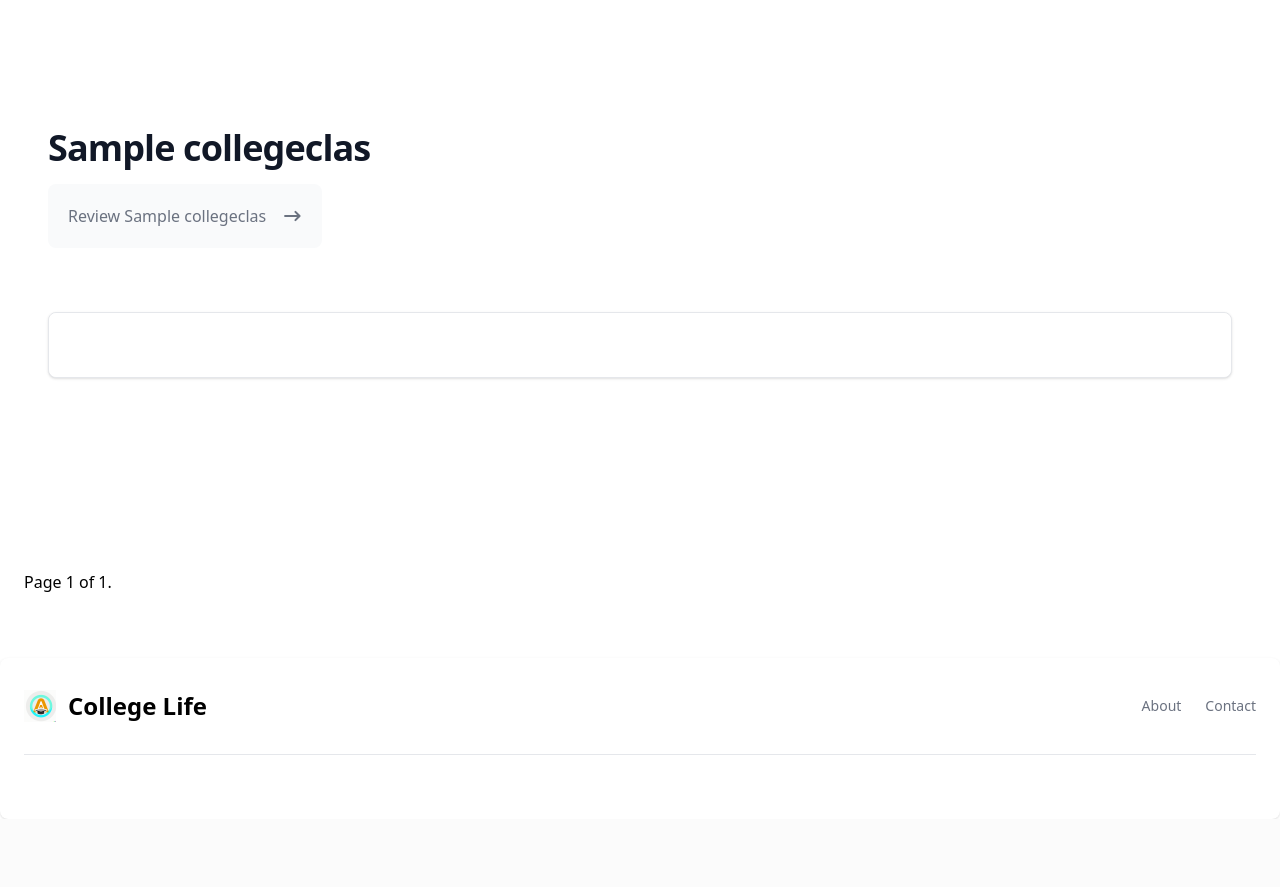
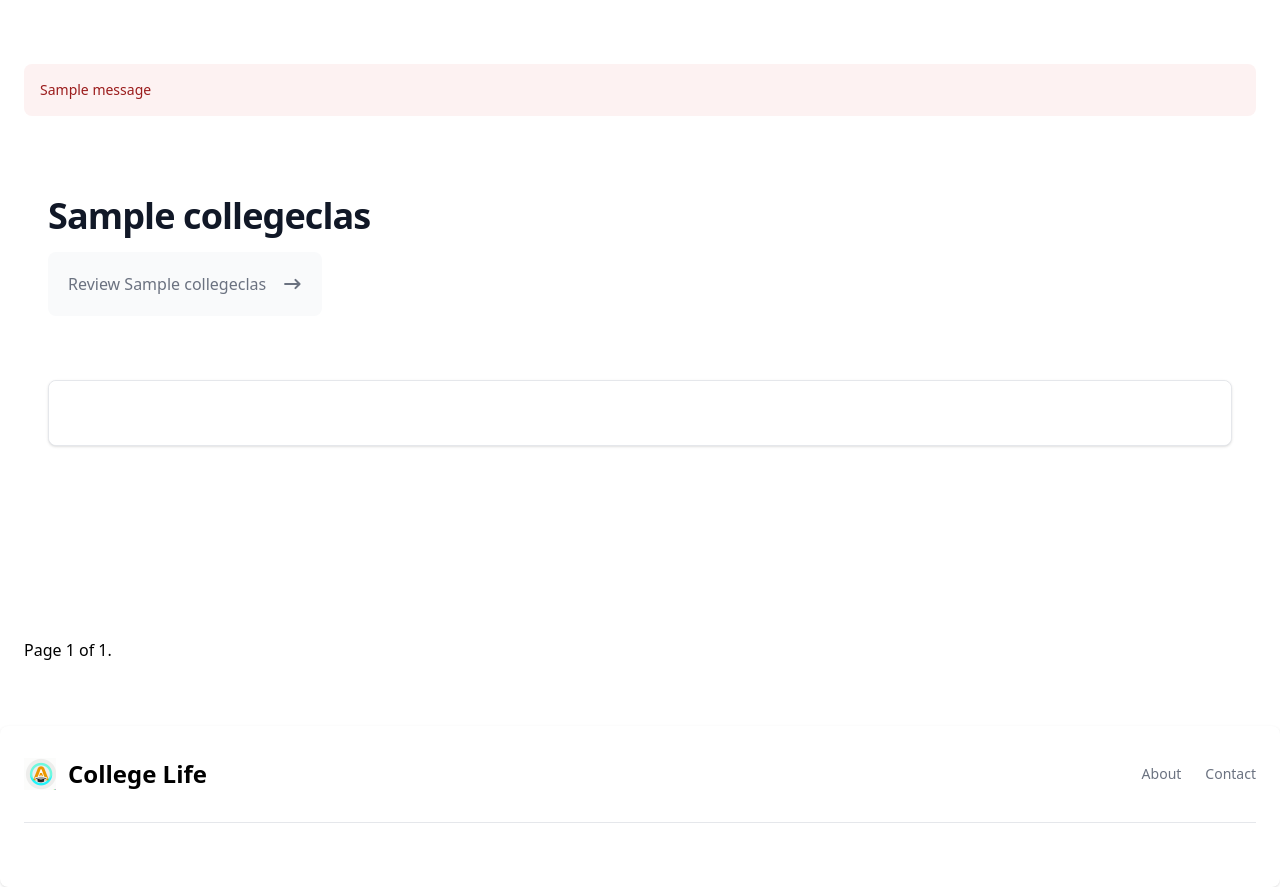
Before and after one commit to nategreb/college-life, a Django app: a page that uses college_living/templates/courses/CourseProfile.html in a window 1280 px wide. Shown: the part 64-951 px from the top of the page. Before the commit the page ends 883 px from the top, so only its background shows below. Run offline with Django 4.2, Linux system fonts and the light colour scheme; data comes from the database, SQL or seed files in the repository; tables that the repository leaves empty hold one stand-in row (values such as "Sample post"); one stand-in notice (Sample message) is shown; style sheets or scripts are compiled from the project's sources; parts of the project's set-up code (start-up, migrations or seed data) failed here and were passed over; some libraries are stand-ins or nearby versions.

Commit message:
alert messages

```diff
--- a/college_living/reviews/views.py
+++ b/college_living/reviews/views.py
@@ -8,6 +8,7 @@
 from django.db.models import ObjectDoesNotExist
 from django.http import Http404, HttpResponseRedirect
 from django.utils import timezone
+from django.contrib import messages
 from django.views.generic import CreateView, DeleteView, DetailView, UpdateView
 
 from .forms import ReviewForm
@@ -111,7 +112,9 @@
             has_perm = getattr(settings, 'REVIEW_PERMISSION_FUNCTION', None)
             if (callable(has_perm) and not has_perm(
                     request.user, self.reviewed_item)):
-                raise Http404
+                messages.add_message(request, messages.ERROR, 'You don\'t have permission to review this.')
+                # raise Http404
+                return HttpResponseRedirect(request.META.get('HTTP_REFERER', '/'))
         return super(ReviewCreateView, self).dispatch(request, *args, **kwargs)
 
 
--- /dev/null
+++ b/college_living/templates/AlertMessages.html
@@ -0,0 +1,11 @@
+{% if messages %}
+    <div class="p-4 mb-4 text-sm text-red-800 rounded-lg bg-red-50 dark:bg-gray-800 dark:text-red-400" role="alert">
+        <ul>
+            {% for message in messages %}
+                <span class="font-medium">
+                <li{% if message.tags %} class="{{ message.tags }}"{% endif %}>{{ message }}</li>
+            </span>
+            {% endfor %}
+        </ul>
+    </div>
+{% endif %}
--- a/college_living/templates/courses/CourseProfile.html
+++ b/college_living/templates/courses/CourseProfile.html
@@ -2,7 +2,7 @@
 {% load static %}
 {% load review_tags %}
 {% block content %}
-
+    {% include 'AlertMessages.html' %}
     <section class="bg-white dark:bg-gray-900">
         <div class="py-8 px-4 mx-auto max-w-screen-xl sm:py-16 lg:px-6">
             <div class="max-w-screen-md mb-8 lg:mb-16">
--- a/college_living/templates/professors/ProfessorProfile.html
+++ b/college_living/templates/professors/ProfessorProfile.html
@@ -2,6 +2,7 @@
 {% load static %}
 {% load review_tags %}
 {% block content %}
+    {% include 'AlertMessages.html' %}
 
     <section class="bg-white dark:bg-gray-900">
         <div class="py-8 px-4 mx-auto max-w-screen-xl sm:py-16 lg:px-6">
```
